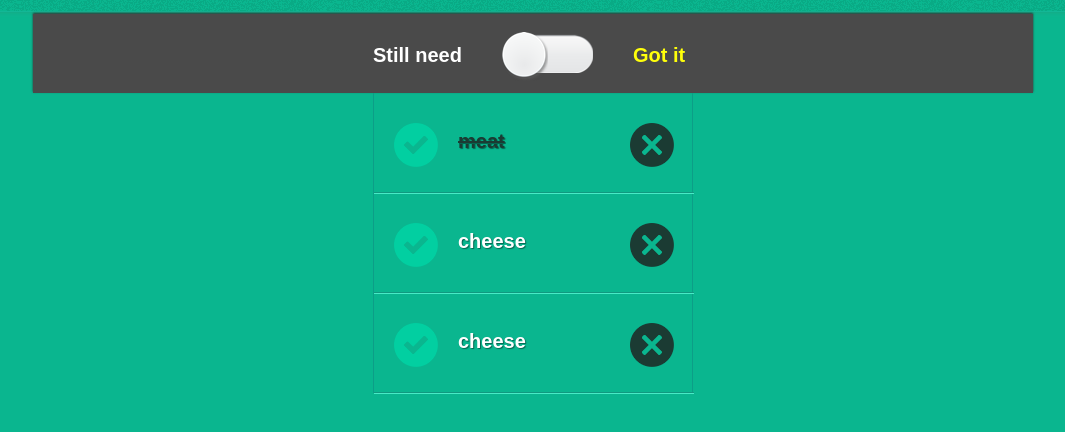
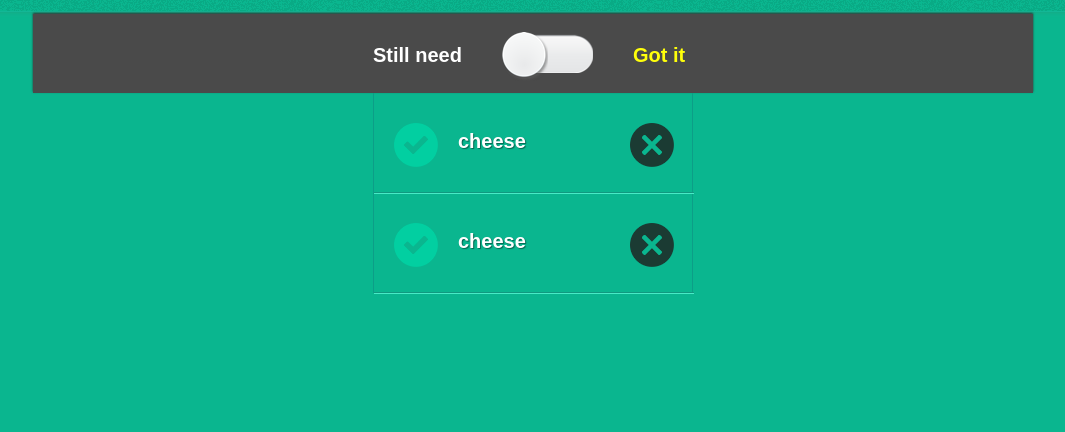
Before and after one commit to MARS1/shopwrite, a website: page app/index.html in a window 1280 px wide. Both pictures are taken after a click on the element 759 px from the left and 253 px from the top of the page. Shown: the part 108-540 px from the top of the page, without its empty margins (107-1172 px from the left). Drawn offline with Linux system fonts and the light colour scheme; files that its build step writes are made by us from their sources.

Commit message:
Update main.js

```diff
--- a/app/scripts/main.js
+++ b/app/scripts/main.js
@@ -29,13 +29,6 @@ $(document).ready(function(){
 	$('#itemWrapper span').on('click', function(){
 		$(this).toggleClass('checkedOff checkedOn').siblings('p').toggleClass('listNeed listGot');
 	});
-
-	// $('span.checkedOff').on('click', function(){
-	// 	if($('span.checkedOff')) {
-	// 		$(this).removeClass('checkedOff').addClass('checkedOn').child;
-	// 		$(this).removeClass('listNeed').addClass('listGot');
-	// 	}
-	// });
 	// Toggle Switch functions
 	var switchBtn = $('.switchBtn');
 	var switchTrack = $('.switchTrack');
@@ -49,14 +42,30 @@ $(document).ready(function(){
 		switchBtn.addClass('switchToggleRt');
 	})
 
+	var $gotIt = 'gotIt'
 	$('span').on('click', function(){
 		$(this).closest('span').toggleClass('checkedOn').siblings('p').toggleClass('listGot');
+		$(this).parent('li').attr('gotIt');
 	});
+	// Delete button to remove list item
+	var $li = $('li');
+	$('span.delete').on('click', function(){
+		$(this).parent('li').remove('li');
+	})
 	// When write button is clicked item is added to menu list
+	var $btn = $('#writeBtn');
+	var $value = $('#writeValue').val();
+	var $listItem = '<li attr="stillNeed"><span class="checkedOff"></span><p class="listNeed">' + $value + '</p><span class="delete"></span></li>';
+	$btn.on('click', function(){
+		event.preventDefault();
+		if($value.length > 0) {
+			$('ul itemUl > li').prepend($listItem);
+		}
+	})
+
 
 	// Switch toggle needs to have additional interactions, click and drag slider button and press on opposite ends of the track to move it as well as give it a smoother transition effect.
 
-	// Delete button to remove list item
 
 	// List item will have to toggle from got to need state (on/off state) when the li is clicked but they should also be adding and removing an attribute to class the sorting
 
```
Also changed, not shown: app/styles/app.css (+23 -23 lines).
